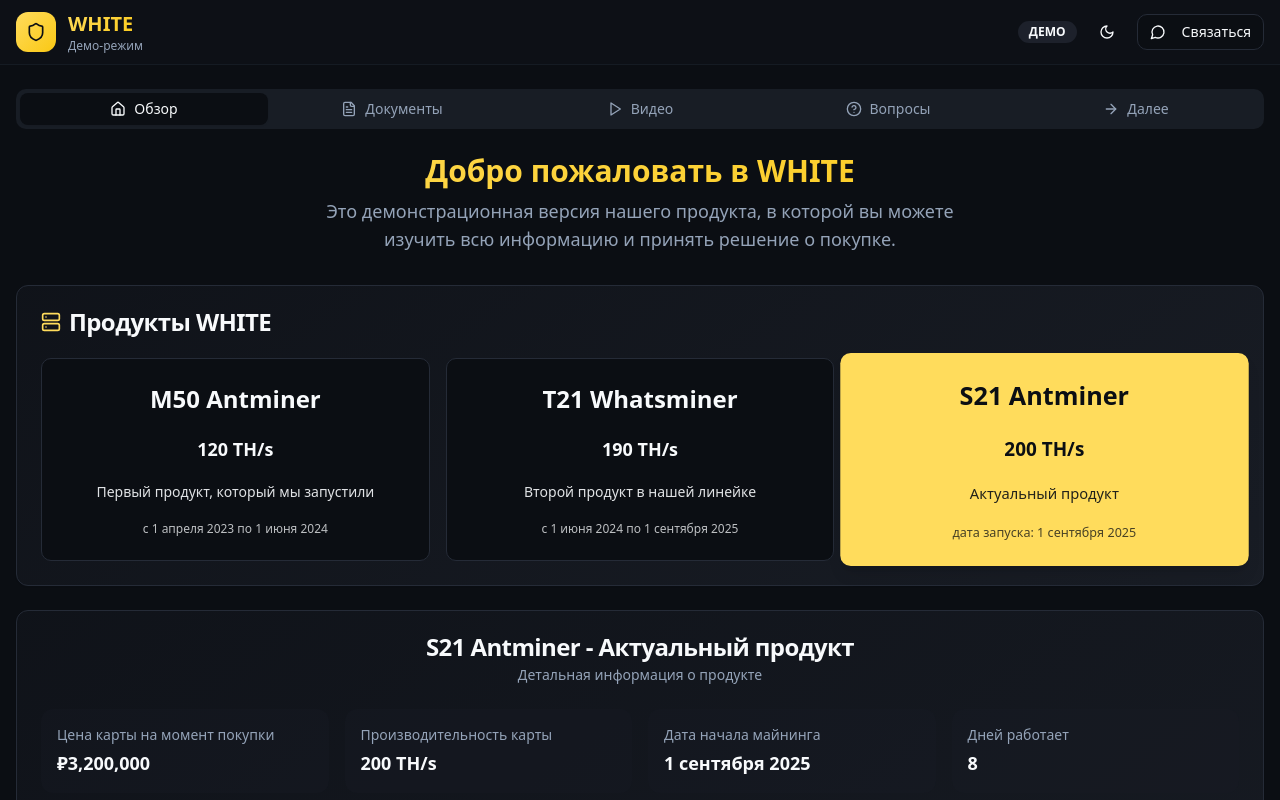
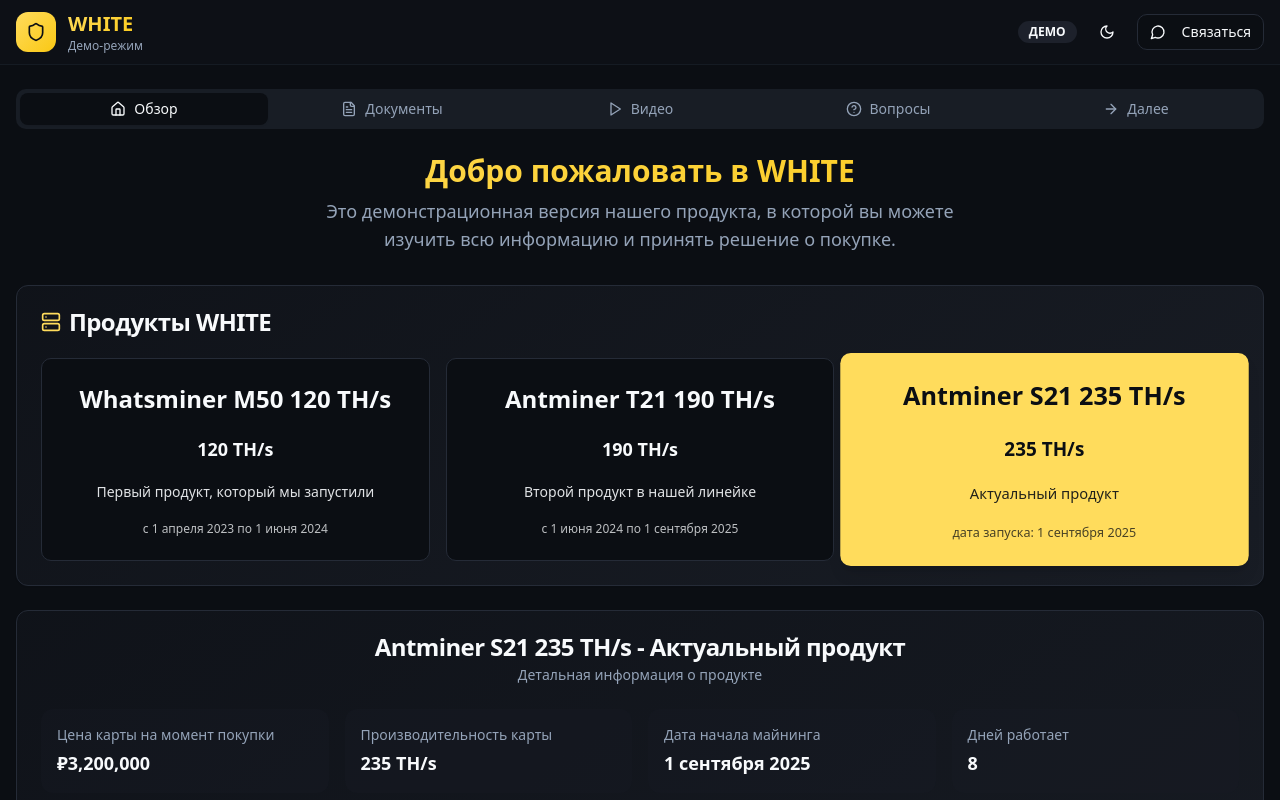
Before and after one commit to dimasysoev2022-design/white-drive-demo, a React (Vite) app: page / in a window 1280 px wide. Shown: the top 800 px of the page. Built offline with nearby package versions, Linux system fonts and the light colour scheme; the HTML template or start-up script is replaced by a standard one.

Commit message:
Update product names and performance

```diff
--- a/src/components/dashboard/ProductSelector.tsx
+++ b/src/components/dashboard/ProductSelector.tsx
@@ -30,22 +30,22 @@ export const ProductSelector = ({ selectedProduct, onProductSelect }: ProductSel
   const products = [
     {
       id: 'M50' as const,
-      name: 'M50 Antminer',
+      name: 'Whatsminer M50 120 TH/s',
       performance: '120 TH/s',
       description: 'Первый продукт, который мы запустили',
       date: 'с 1 апреля 2023 по 1 июня 2024'
     },
     {
       id: 'T21' as const,
-      name: 'T21 Whatsminer',
+      name: 'Antminer T21 190 TH/s',
       performance: '190 TH/s',
       description: 'Второй продукт в нашей линейке',
       date: 'с 1 июня 2024 по 1 сентября 2025'
     },
     {
       id: 'S21' as const,
-      name: 'S21 Antminer',
-      performance: '200 TH/s',
+      name: 'Antminer S21 235 TH/s',
+      performance: '235 TH/s',
       description: 'Актуальный продукт',
       date: 'дата запуска: 1 сентября 2025'
     }
--- a/src/components/dashboard/tabs/OverviewTab.tsx
+++ b/src/components/dashboard/tabs/OverviewTab.tsx
@@ -17,7 +17,7 @@ export const OverviewTab = () => {
   // Данные продуктов с обновленной информацией
   const productsData: Record<'M50' | 'T21' | 'S21', Product> = {
     M50: {
-      name: "M50 Antminer",
+      name: "Whatsminer M50 120 TH/s",
       year: "2023",
       description: "Первый продукт, который мы запустили",
       purchasePrice: "₽2,450,000",
@@ -32,7 +32,7 @@ export const OverviewTab = () => {
       paybackPercent: "45.8"
     },
     T21: {
-      name: "T21 Whatsminer",
+      name: "Antminer T21 190 TH/s",
       year: "2024",
       description: "Второй продукт в нашей линейке",
       purchasePrice: "₽1,850,000",
@@ -47,11 +47,11 @@ export const OverviewTab = () => {
       paybackPercent: "25.3"
     },
     S21: {
-      name: "S21 Antminer",
+      name: "Antminer S21 235 TH/s",
       year: "2025",
       description: "Актуальный продукт",
       purchasePrice: "₽3,200,000",
-      performance: "200 TH/s",
+      performance: "235 TH/s",
       miningStartDate: "1 сентября 2025",
       workingDays: "8",
       minedBTC: "0.09876543",
```
